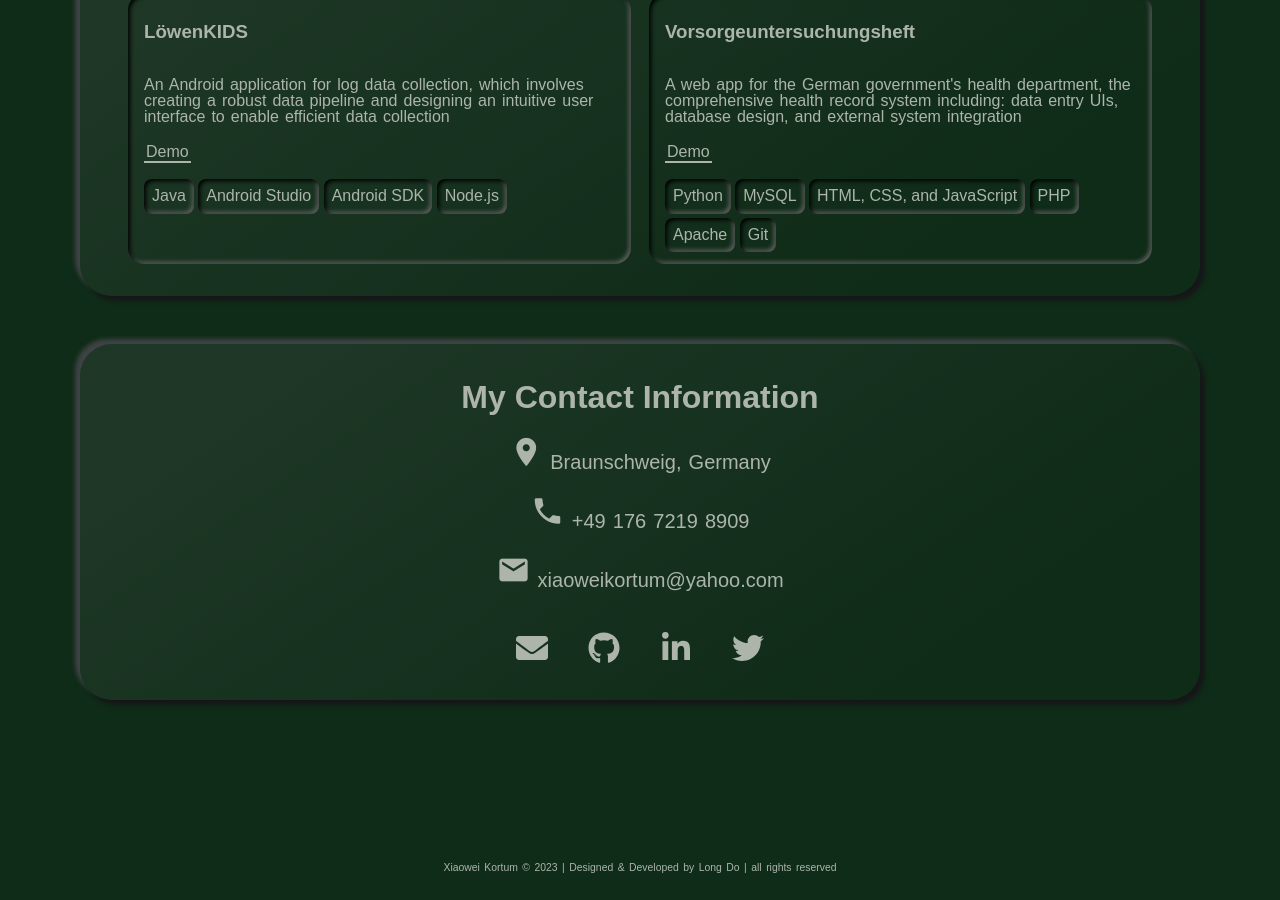
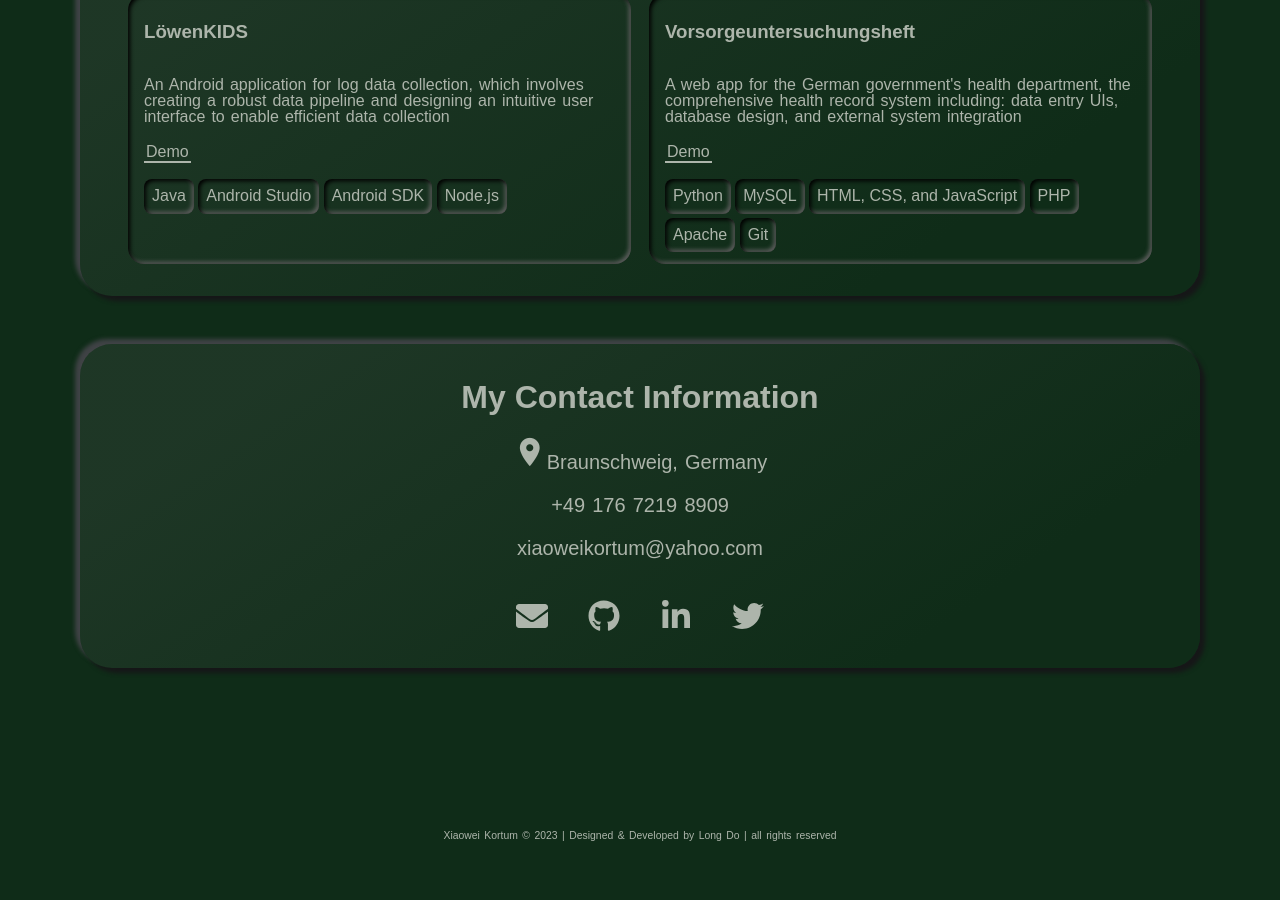
Before and after one commit to xkortum/xkortum.github.io, a Jekyll site: the page built from index.html, in a window 1280 px wide and 900 px high, scrolled down 4650 px. Built offline with Jekyll 4.4.1, drawn with Linux system fonts in a browser that asks for light colours; some web fonts are replaced; after the commit the page ends 5518 px from its top, so only the background shows below that.

Commit message:
Update section-contact.html

```diff
--- a/_includes/section-contact.html
+++ b/_includes/section-contact.html
@@ -1,7 +1,7 @@
 <h1 class="title">{{site.contact_title}}</h1>
-<p class="subtitle"><i class="material-icons" style="font-size:34px;color:#adb5ab;">location_on</i> {{site.contact_city}}</p>
-<p class="subtitle"> <i class="material-icons" style="font-size:34px;color:#adb5ab;">phone</i> {{site.contact_phone}}</p>
-<p class="subtitle"><i class="material-icons" style="font-size:34px;color:#adb5ab;">email</i> {{site.contact_email}}</p>
+<p class="subtitle"><i class="material-icons" style="font-size:34px;color:#adb5ab;">location_on</i>{{site.contact_city}}</p>
+<p class="subtitle">{{site.contact_phone}}</p>
+<p class="subtitle">{{site.contact_email}}</p>
 
 
 
```
